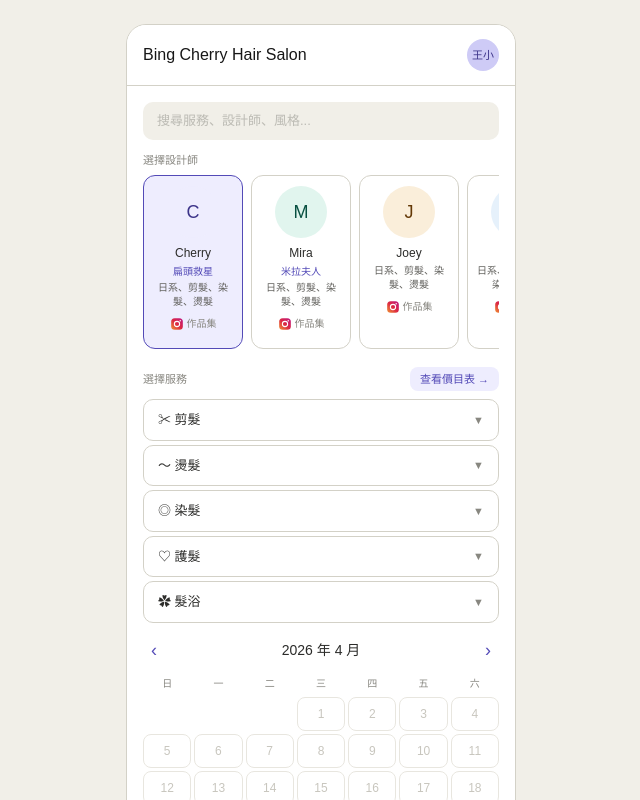
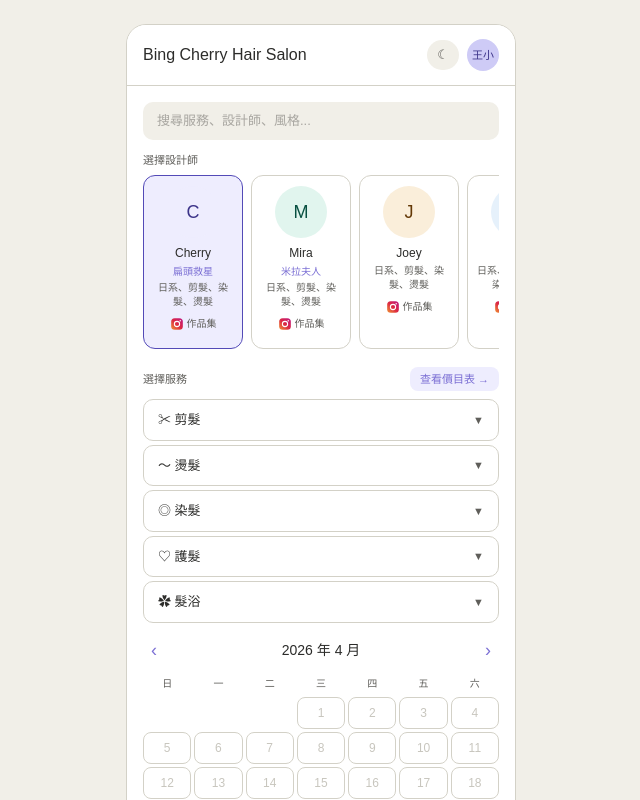
Before and after one commit to qazvyok-glitch/hair-booking, a Next.js app: page / in a window 1280 px wide. Shown: the top 800 px of the page, without its empty margins (319-959 px from the left). Built offline with nearby package versions, Linux system fonts and the light colour scheme.

Commit message:
加入深色模式與月曆

```diff
--- a/app/page.tsx
+++ b/app/page.tsx
@@ -67,25 +67,16 @@ const priceData = [
   ]},
 ];
 
-// ── 設計師休假 & 不接客時段設定（之後會從後台控制）──
 const designerSchedule: Record<number, { offDays: string[]; offSlots: Record<string, string[]> }> = {
-  1: { // Cherry
-    offDays: ["2025-04-26", "2025-04-30"],
-    offSlots: { "2025-04-22": ["10:00", "11:00"], "2025-04-24": ["16:00", "17:00"] },
-  },
-  2: { // Mira
-    offDays: ["2025-04-25"],
-    offSlots: { "2025-04-23": ["13:00", "14:00"] },
-  },
-  3: { offDays: ["2025-04-27"], offSlots: {} },
-  4: { offDays: ["2025-04-26"], offSlots: {} },
-  5: { offDays: ["2025-04-28", "2025-04-29"], offSlots: {} },
+  1: { offDays: ["2026-04-26", "2026-04-30"], offSlots: { "2026-04-22": ["10:00", "11:00"] } },
+  2: { offDays: ["2026-04-25"], offSlots: { "2026-04-23": ["13:00", "14:00"] } },
+  3: { offDays: ["2026-04-27"], offSlots: {} },
+  4: { offDays: ["2026-04-26"], offSlots: {} },
+  5: { offDays: ["2026-04-28", "2026-04-29"], offSlots: {} },
 };
 
 const allTimeSlots = ["10:00", "11:00", "12:00", "13:00", "14:00", "15:00", "16:00", "17:00"];
-// 12:00 固定午休
 const lunchBreak = ["12:00"];
-
 const weekDays = ["日", "一", "二", "三", "四", "五", "六"];
 
 function buildCalendar(year: number, month: number) {
@@ -93,7 +84,6 @@ function buildCalendar(year: number, month: number) {
   const daysInMonth = new Date(year, month, 0).getDate();
   return { firstDay, daysInMonth };
 }
-
 function pad(n: number) { return n < 10 ? "0" + n : "" + n; }
 
 function IgIcon() {
@@ -113,16 +103,19 @@ function IgIcon() {
   );
 }
 
-function PriceSheet({ onClose }: { onClose: () => void }) {
+function PriceSheet({ onClose, dark }: { onClose: () => void; dark: boolean }) {
+  const bg = dark ? "#2A2A2A" : "#fff";
+  const text = dark ? "#F0EFEA" : "#2C2C2A";
+  const sub = dark ? "#888780" : "#888780";
   return (
-    <div style={{ position: "fixed", inset: 0, background: "rgba(0,0,0,0.5)", zIndex: 100, display: "flex", alignItems: "flex-end", justifyContent: "center" }}>
-      <div style={{ width: "100%", maxWidth: 390, background: "#fff", borderRadius: "20px 20px 0 0", maxHeight: "85vh", overflowY: "auto", padding: "20px 16px 32px" }}>
+    <div style={{ position: "fixed", inset: 0, background: "rgba(0,0,0,0.6)", zIndex: 100, display: "flex", alignItems: "flex-end", justifyContent: "center" }}>
+      <div style={{ width: "100%", maxWidth: 390, background: bg, borderRadius: "20px 20px 0 0", maxHeight: "85vh", overflowY: "auto", padding: "20px 16px 32px" }}>
         <div style={{ display: "flex", justifyContent: "space-between", alignItems: "center", marginBottom: 12 }}>
           <div>
-            <div style={{ fontSize: 16, fontWeight: 600 }}>價目表</div>
-            <div style={{ fontSize: 11, color: "#888780", marginTop: 2 }}>染、燙、護髮依髮長及髮量收費</div>
+            <div style={{ fontSize: 16, fontWeight: 600, color: text }}>價目表</div>
+            <div style={{ fontSize: 11, color: sub, marginTop: 2 }}>染、燙、護髮依髮長及髮量收費</div>
           </div>
-          <button onClick={onClose} style={{ background: "#F1EFE8", border: "none", borderRadius: 8, width: 32, height: 32, fontSize: 16, cursor: "pointer" }}>✕</button>
+          <button onClick={onClose} style={{ background: dark ? "#3A3A3A" : "#F1EFE8", border: "none", borderRadius: 8, width: 32, height: 32, fontSize: 16, cursor: "pointer", color: text }}>✕</button>
         </div>
         <div style={{ background: "#FAEEDA", border: "0.5px solid #FAC775", borderRadius: 10, padding: "8px 12px", marginBottom: 14, fontSize: 11, color: "#633806" }}>
           S 耳上 ／ M 下巴上 ／ L 胸上 ／ XL 胸下<br />
@@ -130,16 +123,16 @@ function PriceSheet({ onClose }: { onClose: () => void }) {
         </div>
         {priceData.map((cat) => (
           <div key={cat.category} style={{ marginBottom: 18 }}>
-            <div style={{ fontSize: 14, fontWeight: 600, borderBottom: "1px solid #D3D1C7", paddingBottom: 6, marginBottom: 8 }}>{cat.category}</div>
+            <div style={{ fontSize: 14, fontWeight: 600, borderBottom: "1px solid " + (dark ? "#3A3A3A" : "#D3D1C7"), paddingBottom: 6, marginBottom: 8, color: text }}>{cat.category}</div>
             {cat.items.map((item) => (
-              <div key={item.name} style={{ display: "flex", justifyContent: "space-between", padding: "7px 0", borderBottom: "0.5px solid #F1EFE8" }}>
-                <div style={{ fontSize: 12, color: "#2C2C2A", flex: 1 }}>{item.name}</div>
-                <div style={{ fontSize: 12, color: "#534AB7", fontWeight: 500, marginLeft: 8 }}>{item.range}</div>
+              <div key={item.name} style={{ display: "flex", justifyContent: "space-between", padding: "7px 0", borderBottom: "0.5px solid " + (dark ? "#333" : "#F1EFE8") }}>
+                <div style={{ fontSize: 12, color: text, flex: 1 }}>{item.name}</div>
+                <div style={{ fontSize: 12, color: "#7B6FD4", fontWeight: 500, marginLeft: 8 }}>{item.range}</div>
               </div>
             ))}
           </div>
         ))}
-        <div style={{ textAlign: "center", fontSize: 11, color: "#888780" }}>消費滿 $2000 以上，歡迎使用 LINE PAY</div>
+        <div style={{ textAlign: "center", fontSize: 11, color: sub }}>消費滿 $2000 以上，歡迎使用 LINE PAY</div>
       </div>
     </div>
   );
@@ -149,6 +142,7 @@ export default function Home() {
   const today = new Date();
   const [year, setYear] = useState(today.getFullYear());
   const [month, setMonth] = useState(today.getMonth() + 1);
+  const [dark, setDark] = useState(false);
   const [selectedDesigner, setSelectedDesigner] = useState(designers[0]);
   const [selectedServices, setSelectedServices] = useState<number[]>([]);
   const [openCategory, setOpenCategory] = useState<string | null>(null);
@@ -159,62 +153,68 @@ export default function Home() {
   const { firstDay, daysInMonth } = buildCalendar(year, month);
   const schedule = designerSchedule[selectedDesigner.id];
 
-  function isOffDay(dateStr: string) {
-    return schedule.offDays.includes(dateStr);
-  }
-
+  function isOffDay(dateStr: string) { return schedule.offDays.includes(dateStr); }
   function isOffSlot(dateStr: string, time: string) {
     return lunchBreak.includes(time) || (schedule.offSlots[dateStr] || []).includes(time);
   }
-
   function toggleService(id: number) {
     setSelectedServices((prev) => prev.includes(id) ? prev.filter((s) => s !== id) : [...prev, id]);
   }
-
   function prevMonth() {
-    if (month === 1) { setYear(y => y - 1); setMonth(12); }
-    else setMonth(m => m - 1);
+    if (month === 1) { setYear(y => y - 1); setMonth(12); } else setMonth(m => m - 1);
     setSelectedDate(null); setSelectedTime(null);
   }
-
   function nextMonth() {
-    if (month === 12) { setYear(y => y + 1); setMonth(1); }
-    else setMonth(m => m + 1);
+    if (month === 12) { setYear(y => y + 1); setMonth(1); } else setMonth(m => m + 1);
     setSelectedDate(null); setSelectedTime(null);
   }
 
   const allSelectedItems = serviceCategories.flatMap((c) => c.items.filter((i) => selectedServices.includes(i.id)));
-
-  const calendarCells: (number | null)[] = [
-    ...Array(firstDay).fill(null),
-    ...Array.from({ length: daysInMonth }, (_, i) => i + 1),
-  ];
+  const calendarCells: (number | null)[] = [...Array(firstDay).fill(null), ...Array.from({ length: daysInMonth }, (_, i) => i + 1)];
   while (calendarCells.length % 7 !== 0) calendarCells.push(null);
 
+  // 深色模式色彩
+  const bg = dark ? "#1A1A1A" : "#F1EFE8";
+  const cardBg = dark ? "#2A2A2A" : "#fff";
+  const cardBorder = dark ? "#3A3A3A" : "#D3D1C7";
+  const textMain = dark ? "#F0EFEA" : "#2C2C2A";
+  const textSub = dark ? "#888780" : "#5F5E5A";
+  const inputBg = dark ? "#222" : "#F1EFE8";
+  const summaryBg = dark ? "#2C2840" : "#EEEDFE";
+  const summaryBorder = dark ? "#4A4580" : "#AFA9EC";
+  const summaryText = dark ? "#C8C4F8" : "#3C3489";
+
   return (
-    <div style={{ minHeight: "100vh", background: "#F1EFE8", display: "flex", justifyContent: "center", padding: "24px 16px" }}>
-      {showPrice && <PriceSheet onClose={() => setShowPrice(false)} />}
-      <div style={{ width: "100%", maxWidth: 390, background: "#fff", borderRadius: 20, overflow: "hidden", border: "1px solid #D3D1C7" }}>
-        <div style={{ background: "#fff", padding: "14px 16px", display: "flex", justifyContent: "space-between", alignItems: "center", borderBottom: "0.5px solid #D3D1C7" }}>
-          <span style={{ fontSize: 16, fontWeight: 500 }}>Bing Cherry Hair Salon</span>
-          <div style={{ width: 32, height: 32, borderRadius: "50%", background: "#CECBF6", display: "flex", alignItems: "center", justifyContent: "center", fontSize: 11, fontWeight: 500, color: "#3C3489" }}>王小</div>
+    <div style={{ minHeight: "100vh", background: bg, display: "flex", justifyContent: "center", padding: "24px 16px" }}>
+      {showPrice && <PriceSheet onClose={() => setShowPrice(false)} dark={dark} />}
+      <div style={{ width: "100%", maxWidth: 390, background: cardBg, borderRadius: 20, overflow: "hidden", border: "1px solid " + cardBorder }}>
+
+        {/* 頂部 */}
+        <div style={{ background: cardBg, padding: "14px 16px", display: "flex", justifyContent: "space-between", alignItems: "center", borderBottom: "0.5px solid " + cardBorder }}>
+          <span style={{ fontSize: 16, fontWeight: 500, color: textMain }}>Bing Cherry Hair Salon</span>
+          <div style={{ display: "flex", alignItems: "center", gap: 8 }}>
+            <button onClick={() => setDark(!dark)} style={{ background: dark ? "#333" : "#F1EFE8", border: "none", borderRadius: 20, padding: "5px 10px", fontSize: 13, cursor: "pointer", color: dark ? "#F0EFEA" : "#5F5E5A" }}>
+              {dark ? "☀" : "☾"}
+            </button>
+            <div style={{ width: 32, height: 32, borderRadius: "50%", background: "#CECBF6", display: "flex", alignItems: "center", justifyContent: "center", fontSize: 11, fontWeight: 500, color: "#3C3489" }}>王小</div>
+          </div>
         </div>
 
         <div style={{ padding: 16 }}>
-          <input placeholder="搜尋服務、設計師、風格..." style={{ width: "100%", background: "#F1EFE8", border: "none", borderRadius: 10, padding: "9px 14px", fontSize: 13, color: "#888780", marginBottom: 12, outline: "none" }} />
+          <input placeholder="搜尋服務、設計師、風格..." style={{ width: "100%", background: inputBg, border: "none", borderRadius: 10, padding: "9px 14px", fontSize: 13, color: textSub, marginBottom: 12, outline: "none" }} />
 
           {/* 設計師 */}
-          <div style={{ fontSize: 11, color: "#888780", marginBottom: 7 }}>選擇設計師</div>
+          <div style={{ fontSize: 11, color: textSub, marginBottom: 7 }}>選擇設計師</div>
           <div style={{ display: "flex", gap: 8, marginBottom: 14, overflowX: "auto", paddingBottom: 4 }}>
             {designers.map((d) => (
-              <div key={d.id} onClick={() => { setSelectedDesigner(d); setSelectedDate(null); setSelectedTime(null); }} style={{ flexShrink: 0, width: 100, background: selectedDesigner.id === d.id ? "#EEEDFE" : "#fff", border: `0.5px solid ${selectedDesigner.id === d.id ? "#534AB7" : "#D3D1C7"}`, borderRadius: 12, padding: "10px 6px", textAlign: "center", cursor: "pointer" }}>
+              <div key={d.id} onClick={() => { setSelectedDesigner(d); setSelectedDate(null); setSelectedTime(null); }} style={{ flexShrink: 0, width: 100, background: selectedDesigner.id === d.id ? (dark ? "#2C2840" : "#EEEDFE") : cardBg, border: `0.5px solid ${selectedDesigner.id === d.id ? "#534AB7" : cardBorder}`, borderRadius: 12, padding: "10px 6px", textAlign: "center", cursor: "pointer" }}>
                 <div style={{ width: 52, height: 52, borderRadius: "50%", background: d.bg, color: d.color, display: "flex", alignItems: "center", justifyContent: "center", fontSize: 18, fontWeight: 500, margin: "0 auto 6px" }}>{d.initials}</div>
-                <div style={{ fontSize: 12, fontWeight: 500, color: "#2C2C2A" }}>{d.name}</div>
-                {d.nickname ? <div style={{ fontSize: 10, color: "#534AB7", margin: "2px 0" }}>{d.nickname}</div> : null}
-                <div style={{ fontSize: 10, color: "#5F5E5A", margin: "2px 0", lineHeight: 1.4 }}>{d.style}</div>
+                <div style={{ fontSize: 12, fontWeight: 500, color: textMain }}>{d.name}</div>
+                {d.nickname ? <div style={{ fontSize: 10, color: "#7B6FD4", margin: "2px 0" }}>{d.nickname}</div> : null}
+                <div style={{ fontSize: 10, color: textSub, margin: "2px 0", lineHeight: 1.4 }}>{d.style}</div>
                 <a href={"https://www.instagram.com/" + d.ig} target="_blank" rel="noopener noreferrer" onClick={(e) => e.stopPropagation()} style={{ display: "inline-flex", alignItems: "center", gap: 3, marginTop: 5, textDecoration: "none" }}>
                   <IgIcon />
-                  <span style={{ fontSize: 10, color: "#888780" }}>作品集</span>
+                  <span style={{ fontSize: 10, color: textSub }}>作品集</span>
                 </a>
               </div>
             ))}
@@ -222,35 +222,35 @@ export default function Home() {
 
           {/* 服務 */}
           <div style={{ display: "flex", justifyContent: "space-between", alignItems: "center", marginBottom: 8 }}>
-            <div style={{ fontSize: 11, color: "#888780" }}>
+            <div style={{ fontSize: 11, color: textSub }}>
               選擇服務
               {selectedServices.length > 0 && <span style={{ marginLeft: 6, background: "#534AB7", color: "#fff", borderRadius: 10, padding: "1px 7px", fontSize: 10 }}>{selectedServices.length}</span>}
             </div>
-            <button onClick={() => setShowPrice(true)} style={{ fontSize: 11, color: "#534AB7", background: "#EEEDFE", border: "none", borderRadius: 8, padding: "4px 10px", cursor: "pointer" }}>查看價目表 →</button>
+            <button onClick={() => setShowPrice(true)} style={{ fontSize: 11, color: "#7B6FD4", background: dark ? "#2C2840" : "#EEEDFE", border: "none", borderRadius: 8, padding: "4px 10px", cursor: "pointer" }}>查看價目表 →</button>
           </div>
           {serviceCategories.map((cat) => {
             const pickedCount = cat.items.filter((i) => selectedServices.includes(i.id)).length;
             const isOpen = openCategory === cat.id;
             return (
               <div key={cat.id} style={{ width: "100%", marginBottom: 4 }}>
-                <div onClick={() => setOpenCategory(isOpen ? null : cat.id)} style={{ display: "flex", justifyContent: "space-between", alignItems: "center", padding: "10px 14px", background: pickedCount > 0 ? cat.color : "#fff", border: `0.5px solid ${pickedCount > 0 ? cat.textColor + "40" : "#D3D1C7"}`, borderRadius: isOpen ? "10px 10px 0 0" : 10, cursor: "pointer" }}>
+                <div onClick={() => setOpenCategory(isOpen ? null : cat.id)} style={{ display: "flex", justifyContent: "space-between", alignItems: "center", padding: "10px 14px", background: pickedCount > 0 ? (dark ? "#2C2840" : cat.color) : cardBg, border: `0.5px solid ${pickedCount > 0 ? cat.textColor + "40" : cardBorder}`, borderRadius: isOpen ? "10px 10px 0 0" : 10, cursor: "pointer" }}>
                   <div style={{ display: "flex", alignItems: "center", gap: 8 }}>
-                    <span style={{ fontSize: 13, fontWeight: 500, color: "#2C2C2A" }}>{cat.label}</span>
+                    <span style={{ fontSize: 13, fontWeight: 500, color: textMain }}>{cat.label}</span>
                     {pickedCount > 0 && <span style={{ fontSize: 10, background: cat.textColor, color: "#fff", borderRadius: 10, padding: "1px 7px" }}>{pickedCount} 項</span>}
                   </div>
-                  <span style={{ fontSize: 11, color: "#888780" }}>{isOpen ? "▲" : "▼"}</span>
+                  <span style={{ fontSize: 11, color: textSub }}>{isOpen ? "▲" : "▼"}</span>
                 </div>
                 {isOpen && (
-                  <div style={{ border: "0.5px solid #D3D1C7", borderTop: "none", borderRadius: "0 0 10px 10px", overflow: "hidden" }}>
+                  <div style={{ border: "0.5px solid " + cardBorder, borderTop: "none", borderRadius: "0 0 10px 10px", overflow: "hidden" }}>
                     {cat.items.map((item) => {
                       const picked = selectedServices.includes(item.id);
                       return (
-                        <div key={item.id} onClick={() => toggleService(item.id)} style={{ display: "flex", justifyContent: "space-between", alignItems: "center", padding: "10px 14px", background: picked ? cat.color : "#fff", borderTop: "0.5px solid #F1EFE8", cursor: "pointer" }}>
+                        <div key={item.id} onClick={() => toggleService(item.id)} style={{ display: "flex", justifyContent: "space-between", alignItems: "center", padding: "10px 14px", background: picked ? (dark ? "#2C2840" : cat.color) : cardBg, borderTop: "0.5px solid " + (dark ? "#333" : "#F1EFE8"), cursor: "pointer" }}>
                           <div>
-                            <div style={{ fontSize: 12, fontWeight: picked ? 500 : 400, color: "#2C2C2A" }}>{item.name}</div>
-                            <div style={{ fontSize: 10, color: "#888780", marginTop: 2 }}>{item.duration}</div>
+                            <div style={{ fontSize: 12, fontWeight: picked ? 500 : 400, color: textMain }}>{item.name}</div>
+                            <div style={{ fontSize: 10, color: textSub, marginTop: 2 }}>{item.duration}</div>
                           </div>
-                          <div style={{ width: 20, height: 20, borderRadius: 6, border: `1.5px solid ${picked ? cat.textColor : "#D3D1C7"}`, background: picked ? cat.textColor : "#fff", display: "flex", alignItems: "center", justifyContent: "center", flexShrink: 0 }}>
+                          <div style={{ width: 20, height: 20, borderRadius: 6, border: `1.5px solid ${picked ? cat.textColor : cardBorder}`, background: picked ? cat.textColor : "transparent", display: "flex", alignItems: "center", justifyContent: "center", flexShrink: 0 }}>
                             {picked && <span style={{ color: "#fff", fontSize: 12 }}>✓</span>}
                           </div>
                         </div>
@@ -265,14 +265,12 @@ export default function Home() {
           {/* 月曆 */}
           <div style={{ marginTop: 14 }}>
             <div style={{ display: "flex", justifyContent: "space-between", alignItems: "center", marginBottom: 10 }}>
-              <button onClick={prevMonth} style={{ background: "none", border: "none", fontSize: 18, cursor: "pointer", color: "#534AB7", padding: "0 8px" }}>‹</button>
-              <span style={{ fontSize: 14, fontWeight: 500, color: "#2C2C2A" }}>{year} 年 {month} 月</span>
-              <button onClick={nextMonth} style={{ background: "none", border: "none", fontSize: 18, cursor: "pointer", color: "#534AB7", padding: "0 8px" }}>›</button>
+              <button onClick={prevMonth} style={{ background: "none", border: "none", fontSize: 18, cursor: "pointer", color: "#7B6FD4", padding: "0 8px" }}>‹</button>
+              <span style={{ fontSize: 14, fontWeight: 500, color: textMain }}>{year} 年 {month} 月</span>
+              <button onClick={nextMonth} style={{ background: "none", border: "none", fontSize: 18, cursor: "pointer", color: "#7B6FD4", padding: "0 8px" }}>›</button>
             </div>
             <div style={{ display: "grid", gridTemplateColumns: "repeat(7,1fr)", gap: 3, marginBottom: 4 }}>
-              {weekDays.map((d) => (
-                <div key={d} style={{ textAlign: "center", fontSize: 10, color: "#888780", padding: "2px 0" }}>{d}</div>
-              ))}
+              {weekDays.map((d) => <div key={d} style={{ textAlign: "center", fontSize: 10, color: textSub, padding: "2px 0" }}>{d}</div>)}
             </div>
             <div style={{ display: "grid", gridTemplateColumns: "repeat(7,1fr)", gap: 3, marginBottom: 12 }}>
               {calendarCells.map((day, idx) => {
@@ -283,10 +281,11 @@ export default function Home() {
                 const isSelected = selectedDate === dateStr;
                 const isSunday = new Date(dateStr).getDay() === 0;
                 const disabled = isPast || isOff;
+                const isToday = dateStr === `${today.getFullYear()}-${pad(today.getMonth()+1)}-${pad(today.getDate())}`;
                 return (
-                  <div key={idx} onClick={() => { if (!disabled) { setSelectedDate(dateStr); setSelectedTime(null); } }} style={{ textAlign: "center", padding: "7px 0", borderRadius: 8, fontSize: 12, cursor: disabled ? "default" : "pointer", background: isSelected ? "#534AB7" : isOff ? "#F1EFE8" : "#fff", color: isSelected ? "#fff" : disabled ? "#C8C6BE" : isSunday ? "#E24B4A" : "#2C2C2A", border: `0.5px solid ${isSelected ? "#534AB7" : "#E8E6DF"}`, position: "relative" }}>
+                  <div key={idx} onClick={() => { if (!disabled) { setSelectedDate(dateStr); setSelectedTime(null); } }} style={{ textAlign: "center", padding: "6px 0", borderRadius: 8, fontSize: 12, cursor: disabled ? "default" : "pointer", background: isSelected ? "#534AB7" : isOff ? (dark ? "#222" : "#F1EFE8") : isToday ? (dark ? "#2C2840" : "#EEEDFE") : cardBg, color: isSelected ? "#fff" : disabled ? (dark ? "#444" : "#C8C6BE") : isSunday ? "#E24B4A" : textMain, border: `0.5px solid ${isSelected ? "#534AB7" : isToday ? "#AFA9EC" : cardBorder}`, fontWeight: isToday ? 600 : 400 }}>
                     {day}
-                    {isOff && !isPast && <div style={{ fontSize: 7, color: "#B4B2A9", lineHeight: 1 }}>休</div>}
+                    {isOff && !isPast && <div style={{ fontSize: 7, color: dark ? "#555" : "#B4B2A9", lineHeight: 1 }}>休</div>}
                   </div>
                 );
               })}
@@ -296,17 +295,15 @@ export default function Home() {
           {/* 時段 */}
           {selectedDate && (
             <div style={{ marginBottom: 14 }}>
-              <div style={{ fontSize: 11, color: "#888780", marginBottom: 7 }}>
-                選擇時段 — {selectedDate.replace(/-/g, "/")}
-              </div>
+              <div style={{ fontSize: 11, color: textSub, marginBottom: 7 }}>選擇時段 — {selectedDate.replace(/-/g, "/")}</div>
               <div style={{ display: "grid", gridTemplateColumns: "repeat(4,1fr)", gap: 6 }}>
                 {allTimeSlots.map((t) => {
                   const off = isOffSlot(selectedDate, t);
                   const picked = selectedTime === t;
                   return (
-                    <div key={t} onClick={() => { if (!off) setSelectedTime(t); }} style={{ background: off ? "#F1EFE8" : picked ? "#534AB7" : "#fff", border: `0.5px solid ${picked ? "#534AB7" : "#D3D1C7"}`, borderRadius: 8, padding: "7px 0", textAlign: "center", fontSize: 12, color: off ? "#C8C6BE" : picked ? "#fff" : "#5F5E5A", cursor: off ? "default" : "pointer" }}>
+                    <div key={t} onClick={() => { if (!off) setSelectedTime(t); }} style={{ background: off ? (dark ? "#222" : "#F1EFE8") : picked ? "#534AB7" : cardBg, border: `0.5px solid ${picked ? "#534AB7" : cardBorder}`, borderRadius: 8, padding: "7px 0", textAlign: "center", fontSize: 12, color: off ? (dark ? "#444" : "#C8C6BE") : picked ? "#fff" : textMain, cursor: off ? "default" : "pointer" }}>
                       {t}
-                      {off && <div style={{ fontSize: 8, color: "#C8C6BE" }}>✕</div>}
+                      {off && <div style={{ fontSize: 8, color: dark ? "#555" : "#C8C6BE" }}>✕</div>}
                     </div>
                   );
                 })}
@@ -315,22 +312,22 @@ export default function Home() {
           )}
 
           {/* 摘要 */}
-          <div style={{ background: "#EEEDFE", border: "0.5px solid #AFA9EC", borderRadius: 10, padding: "12px 14px", marginBottom: 12, fontSize: 12, color: "#3C3489", lineHeight: 2 }}>
+          <div style={{ background: summaryBg, border: "0.5px solid " + summaryBorder, borderRadius: 10, padding: "12px 14px", marginBottom: 12, fontSize: 12, color: summaryText, lineHeight: 2 }}>
             <div style={{ display: "flex", justifyContent: "space-between" }}><span>設計師</span><span>{selectedDesigner.name}{selectedDesigner.nickname ? "（" + selectedDesigner.nickname + "）" : ""}</span></div>
             <div style={{ display: "flex", justifyContent: "space-between", gap: 8, alignItems: "flex-start" }}>
               <span style={{ flexShrink: 0 }}>服務</span>
-              <span style={{ textAlign: "right", color: allSelectedItems.length > 0 ? "#3C3489" : "#AFA9EC" }}>{allSelectedItems.length > 0 ? allSelectedItems.map((i) => i.name).join("、") : "尚未選擇"}</span>
+              <span style={{ textAlign: "right", color: allSelectedItems.length > 0 ? summaryText : (dark ? "#4A4580" : "#AFA9EC") }}>{allSelectedItems.length > 0 ? allSelectedItems.map((i) => i.name).join("、") : "尚未選擇"}</span>
             </div>
             <div style={{ display: "flex", justifyContent: "space-between" }}>
               <span>日期</span>
-              <span style={{ color: selectedDate ? "#3C3489" : "#AFA9EC" }}>{selectedDate ? selectedDate.replace(/-/g, "/") : "尚未選擇"}</span>
+              <span style={{ color: selectedDate ? summaryText : (dark ? "#4A4580" : "#AFA9EC") }}>{selectedDate ? selectedDate.replace(/-/g, "/") : "尚未選擇"}</span>
             </div>
             <div style={{ display: "flex", justifyContent: "space-between" }}>
               <span>時段</span>
-              <span style={{ color: selectedTime ? "#3C3489" : "#AFA9EC" }}>{selectedTime || "尚未選擇"}</span>
+              <span style={{ color: selectedTime ? summaryText : (dark ? "#4A4580" : "#AFA9EC") }}>{selectedTime || "尚未選擇"}</span>
             </div>
-            <hr style={{ border: "none", borderTop: "0.5px solid #AFA9EC", margin: "6px 0" }} />
-            <div style={{ fontSize: 11, color: "#888780", textAlign: "center" }}>實際價格由設計師現場確認</div>
+            <hr style={{ border: "none", borderTop: "0.5px solid " + summaryBorder, margin: "6px 0" }} />
+            <div style={{ fontSize: 11, color: dark ? "#6B67A8" : "#888780", textAlign: "center" }}>實際價格由設計師現場確認</div>
           </div>
 
           <button
@@ -340,7 +337,7 @@ export default function Home() {
               if (!selectedTime) { alert("請選擇時段"); return; }
               alert("預約已送出！");
             }}
-            style={{ width: "100%", background: (selectedServices.length > 0 && selectedDate && selectedTime) ? "#534AB7" : "#B4B2A9", color: "#fff", border: "none", borderRadius: 10, padding: 12, fontSize: 14, fontWeight: 500, cursor: "pointer" }}
+            style={{ width: "100%", background: (selectedServices.length > 0 && selectedDate && selectedTime) ? "#534AB7" : (dark ? "#333" : "#B4B2A9"), color: "#fff", border: "none", borderRadius: 10, padding: 12, fontSize: 14, fontWeight: 500, cursor: "pointer" }}
           >
             確認預約
           </button>
```
